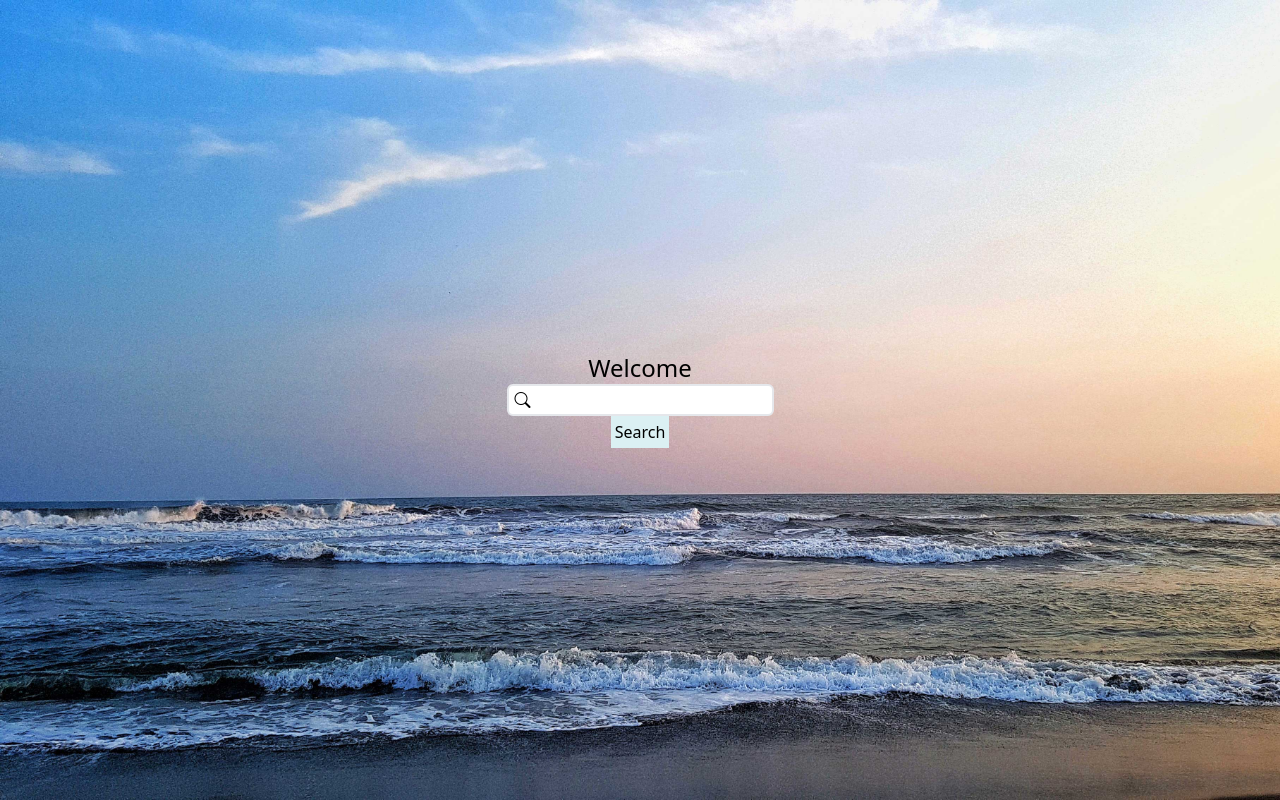
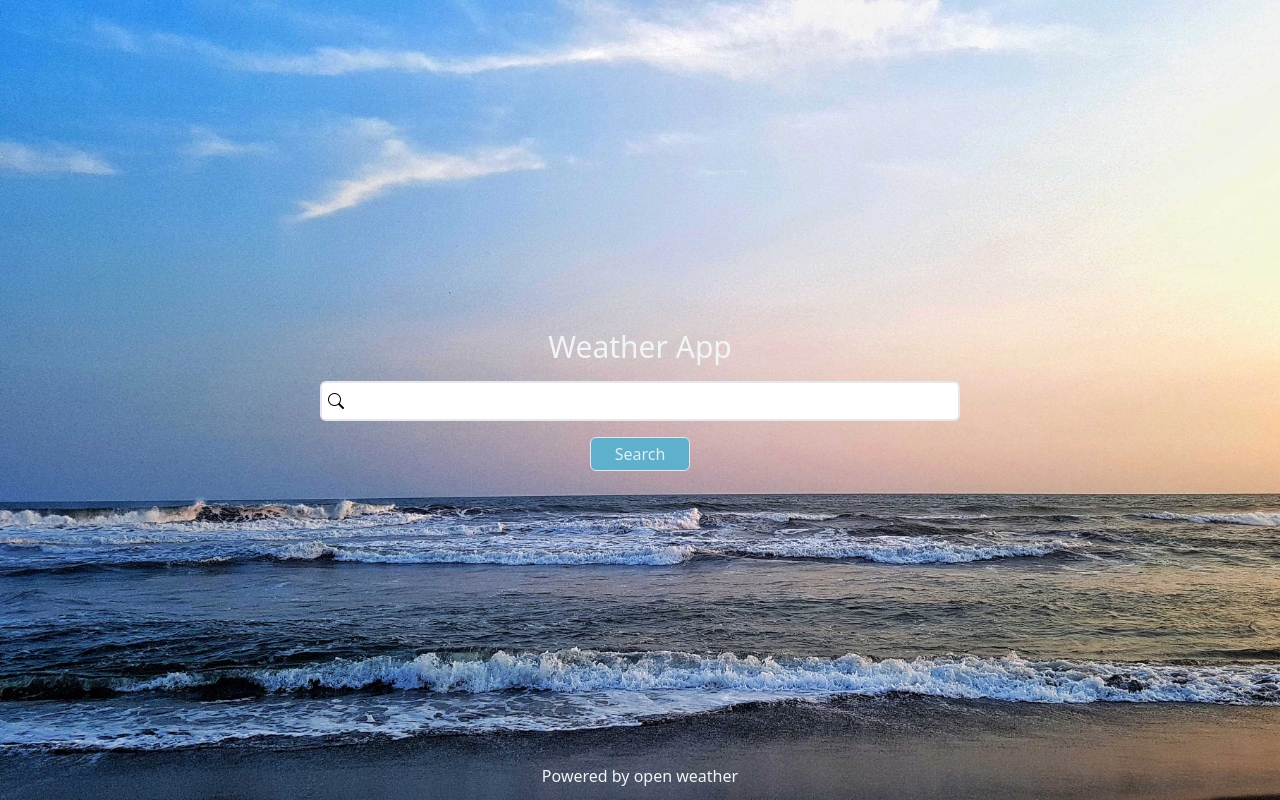
Before and after one commit to JOMADELEMA/weather-app, a website: page index.html in a window 1280 px wide. Drawn offline with nearby package versions, Linux system fonts and the light colour scheme.

Commit message:
Added favicon and finished the UI/UX for index

```diff
--- a/index.html
+++ b/index.html
@@ -4,22 +4,28 @@
     <meta charset="UTF-8" />
     <meta http-equiv="X-UA-Compatible" content="IE=edge" />
     <meta name="viewport" content="width=device-width, initial-scale=1.0" />
-    <title>Document</title>
+    <title>Wheater APP</title>
     <link rel="stylesheet" href="/dist/output.css" />
+    <link rel="shortcut icon" href="favicon.ico" type="image/x-icon">
     <link
       rel="stylesheet"
       href="https://cdn.jsdelivr.net/npm/bootstrap-icons@1.9.1/font/bootstrap-icons.css"
     />
   </head>
   <body>
-    <main class="flex flex-col justify-center place-items-center h-screen bg-beach-noon bg-cover bg-no-repeat">
-      <h1 class="text-2xl">Welcome</h1>
+    <main
+      class="flex flex-col justify-center place-items-center h-screen bg-beach-noon bg-cover bg-no-repeat"
+    >
+      <h1 class="text-3xl my-2 text-brighter">Weather App</h1>
 
-      <div class="flex place-items-center">
-        <i class="bi-search absolute pl-2"></i>
-        <input type="text" class="border-2 rounded-md h-8 pl-8" />
+      <div class="flex place-items-center my-2  w-full justify-center">
+        <div class="flex place-items-center w-11/12 md:w-1/2">
+          <i class="bi-search absolute pl-2"></i>
+          <input type="text" class="border-2 rounded-md h-10 pl-8 w-full " />
+        </div>
       </div>
-      <button class="bg-bright p-1">Search</button>
+      <button class="bg-dark border rounded-md px-6 p-1 my-2 hover:bg-normal hover:text-darken text-bright">Search</button>
+      <h3 class="absolute bottom-3 text-brighter">Powered by open weather</h3>
     </main>
   </body>
 </html>
```
Also changed, not shown: location.html (added, +17 -0 lines), dist/output.css, favicon.ico (added).
